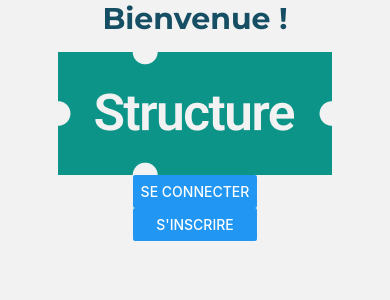
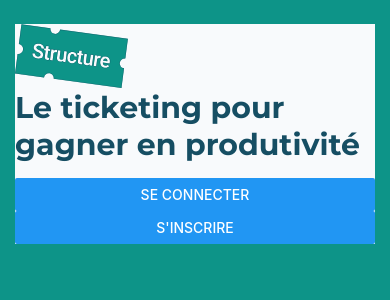
Before and after one commit to WildCodeSchool/structure-mobile, a React Native app: screen /Dashboard in a window 390 px wide. Shown: the top 300 px of the page. Built offline with nearby package versions, Linux system fonts and the light colour scheme; no server answers; what expo-linking would draw is missing.

Commit message:
Custom screens

```diff
--- a/screens/DashboardScreen.tsx
+++ b/screens/DashboardScreen.tsx
@@ -1,14 +1,16 @@
-import { Text, View, Button } from "../components/Themed";
+import { Text, Button } from "../components/Themed";
 import Colors from "../constants/Colors";
 import Style from "../style/Style";
 import React, { useEffect, useState } from "react";
 import AsyncStorage from "@react-native-async-storage/async-storage";
 import { RootStackScreenProps } from "../types";
-import { TouchableOpacity } from "react-native";
+import { TouchableOpacity, View } from "react-native";
+import useColorScheme from "../hooks/useColorScheme";
 
 export default function DashboardScreen({
   navigation,
 }: RootStackScreenProps<"Dashboard">) {
+  const colorScheme = useColorScheme();
   const [name, setName] = useState("");
   const [userId, setuserId] = useState("");
 
@@ -29,25 +31,33 @@ export default function DashboardScreen({
   };
 
   return (
-    <View style={Style.flexColumnNoWrap}>
+    <View style={[Style.flexColumnNoWrap, Style.container]}>
       <View>
         <Text style={Style.h1}>Bonjour Username,</Text>
-        <Text>Voici tes projets en cours...</Text>
+        <Text style={[Style.text, { fontSize: 25, marginBottom: 15 }]}>
+          Voici tes projets en cours...
+        </Text>
       </View>
-      <View>
-        <Text>Mes projets</Text>
+      <View style={[{ marginVertical: 25 }]}>
+        <Text style={Style.h2}>Mes projets</Text>
         <TouchableOpacity
-          style={Style.buttonPrimary}
+          style={[
+            Style.cardContainer,
+            { backgroundColor: Colors[colorScheme].backgroundCard },
+          ]}
           onPress={() => navigation.navigate("Project_details")}
         >
           <Text>Détail du projet</Text>
         </TouchableOpacity>
       </View>
       <View>
-        <Text>Mes tickets</Text>
+        <Text style={Style.h2}>Mes tickets</Text>
 
         <TouchableOpacity
-          style={Style.buttonPrimary}
+          style={[
+            Style.cardContainer,
+            { backgroundColor: Colors[colorScheme].backgroundCard },
+          ]}
           onPress={() => navigation.navigate("Ticket_details")}
         >
           <Text>Détail du ticket</Text>
--- a/screens/WelcomeScreen.tsx
+++ b/screens/WelcomeScreen.tsx
@@ -5,6 +5,8 @@ import Style from "../style/Style";
 import React from "react";
 import { SafeAreaView } from "react-native-safe-area-context";
 import useColorScheme from "../hooks/useColorScheme";
+import Colors from "../constants/Colors";
+import LogoSvg from "../components/svg/logo";
 
 //S'IDENTIFIER
 export default function WelcomeScreen({
@@ -13,22 +15,26 @@ export default function WelcomeScreen({
   // const navigation = useNavigation<NativeStackNavigationProp<RootStackParamList>>();
   const colorScheme = useColorScheme();
   return (
-    <SafeAreaView>
+    <SafeAreaView
+      style={[{ backgroundColor: Colors[colorScheme].tint, flex: 1 }]}
+    >
       <View
         style={[
           Style.flexColumnNoWrap,
+          Style.container,
           {
-            alignItems: "center",
-            justifyContent: "center",
-            backgroundColor: "0D9488",
+            alignItems: "stretch",
+            justifyContent: "space-around",
+            backgroundColor: Colors.green,
           },
         ]}
       >
-        <Text style={[Style.h1]}>Bienvenue !</Text>
-        <Image
-          resizeMode="contain"
-          source={require("../assets/images/logo.png")}
-        />
+        <View>
+          <LogoSvg />
+          <Text style={[Style.h1]}>
+            Le ticketing pour gagner en produtivité
+          </Text>
+        </View>
         <View style={[Style.flexColumnNoWrap]}>
           <Button
             //style={styles.buttonPrimary}
```
